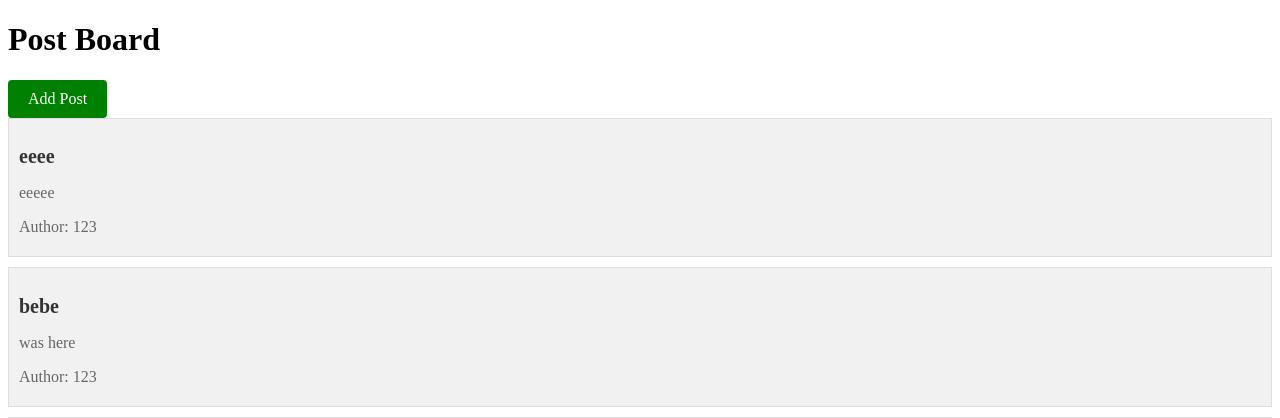
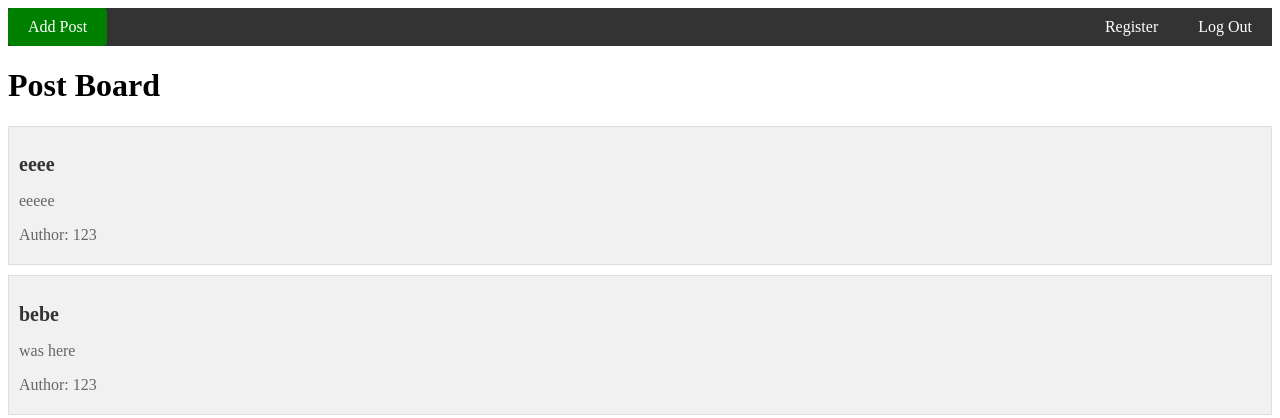
Before and after one commit to edisaso/PostBoard, a Flask app: page / in a window 1280 px wide. Shown: the top 418 px of the page. Run offline with Flask 3, Linux system fonts and the light colour scheme; data comes from the database, SQL or seed files in the repository.

Commit message:
Update index.html

```diff
--- a/templates/index.html
+++ b/templates/index.html
@@ -5,9 +5,12 @@
     <link rel="stylesheet" type="text/css" href="{{ url_for('static', filename='style.css') }}">
 </head>
 <body>
+    <ul>
+    <li style="float:right"><a href="{{ url_for('login') }}" class="buttonLog">Log Out</a></li>
+    <li style="float:right"><a href="{{ url_for('register') }}" class="buttonLog">Register</a></li>
+    <li><a href="{{ url_for('add_post') }}" class="buttonAdd">Add Post</a></li>
+    </ul>
     <h1>Post Board</h1>
-    <a href="{{ url_for('add_post') }}" class="buttonAdd">Add Post</a>
-    <a href="{{ url_for('login') }}" class="buttonLog">Log Out</a>
     <div id="post-container">
         {% for post in posts %}
     <div class="post-capsule">
@@ -21,5 +24,12 @@
 
 
     <script src="{{ url_for('static', filename='script.js') }}"></script>
+    <script>
+        // The window.onload event ensures the script runs after the page has loaded.
+        window.onload = function() {
+            // Use the alert function to display the pop-up message.
+            alert('Be sure to register before posting or login using account username:123 password:123'); // Change this message to whatever you want.
+        };
+    </script>
 </body>
 </html>
```
